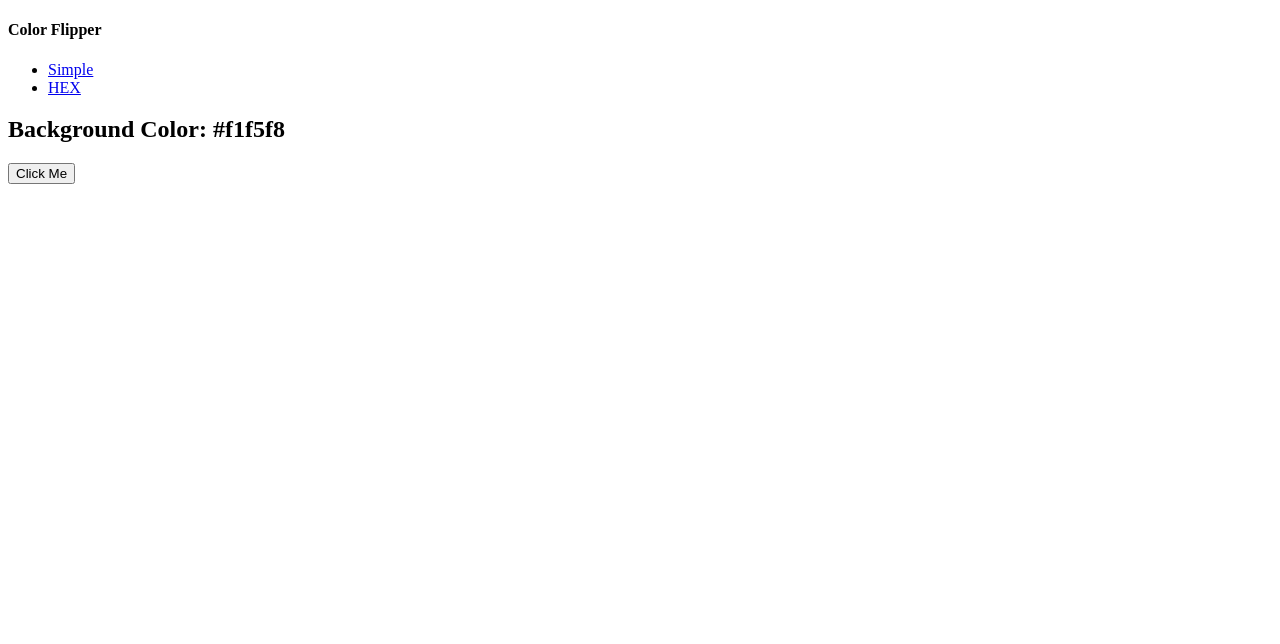
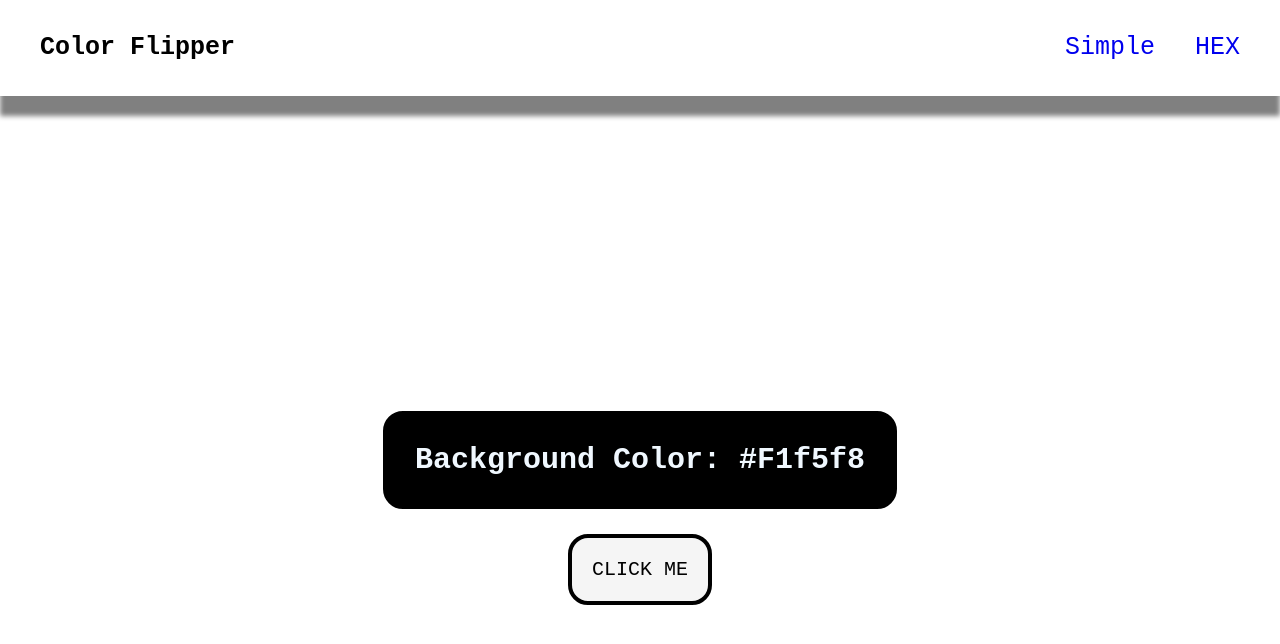
Before and after one commit to kevin94choi/Color-Flipper, a plain HTML site: page index.html in a window 1280 px wide. Drawn offline with Linux system fonts and the light colour scheme.

Commit message:
Added some css styling

```diff
--- a/index.html
+++ b/index.html
@@ -26,12 +26,11 @@
             <h2>
                 Background Color:
                 <span class="color">
-                    #f1f5f8
+                    #F1f5f8
                 </span>
             </h2>
-            <button class ="btn btn-hero" id="btn">Click Me</button>
+            <button class ="btn btn-hero" id="btn">CLICK ME</button>
         </div>
     </main>
-
 </body>
 </html>
--- a/style.css
+++ b/style.css
@@ -0,0 +1,60 @@
+* {
+    box-sizing: border-box;
+    font-family: 'Courier New', Courier, monospace;
+}
+
+html, body {
+    margin: 0;
+    height: 100vh;
+}
+
+h4 {
+    font-size: 25px;
+}
+
+.nav-center {
+    display: flex;
+    justify-content: space-between;
+    align-items: center;
+    padding-left: 40px;
+    padding-right: 40px;
+    box-shadow: 0px 20px 5px gray;
+
+}
+
+.nav-links {
+    display: flex;
+    gap: 40px;
+    list-style-type: none;
+    text-decoration: none;
+}
+
+a {
+    text-decoration: none;
+    font-size: 25px;
+}
+
+.container {
+    display: flex;
+    flex-direction: column;
+    align-items: center;
+    justify-content: center;
+    height: 100vh;
+}
+
+h2 {
+    color: aliceblue;
+    background-color: black;
+    border-radius: 20px;
+    border: 2px solid black;
+    padding: 30px;
+    font-size: 30px;
+}
+
+button {
+    padding: 20px;
+    border-radius: 20px;
+    background-color: whitesmoke;
+    border: 4px black solid;
+    font-size: 20px;
+}
```
